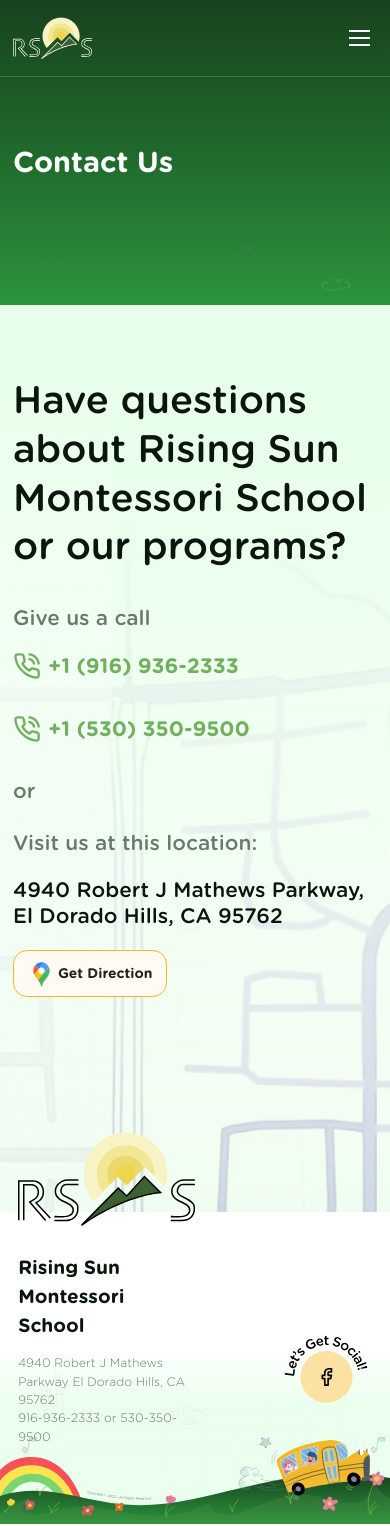
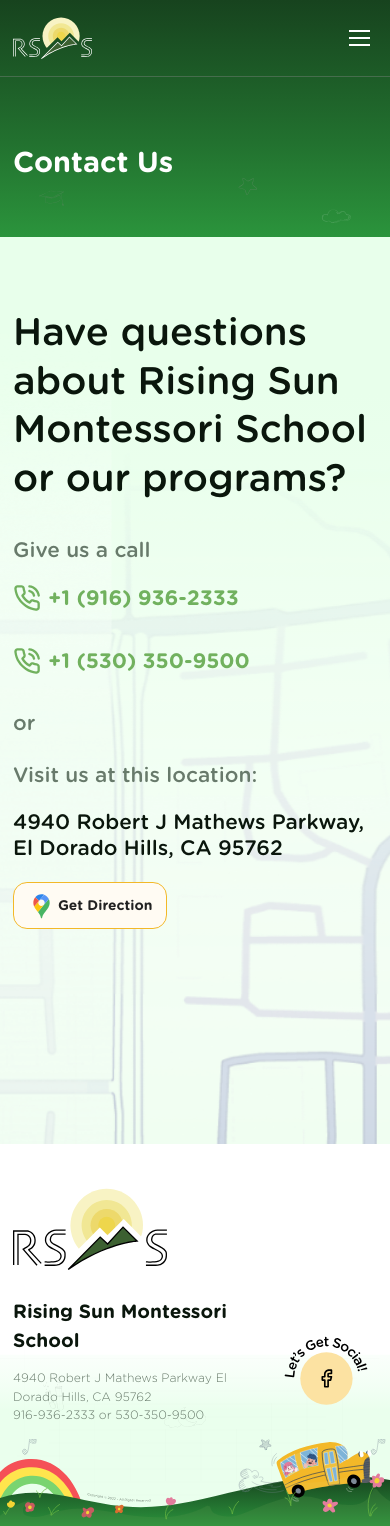
Before and after one commit to elevano2024/Risingsun, a Next.js app: page /contact in a window 390 px wide. Built offline with nearby package versions, Linux system fonts and the light colour scheme.

Commit message:
more style fixes on mobile version

```diff
--- a/src/app/about/school-metric-performance/page.tsx
+++ b/src/app/about/school-metric-performance/page.tsx
@@ -59,7 +59,7 @@
                       width={200}
                       height={80}
                     />
-                    <span className="metric_title">View Details</span>
+                    <span className="metric_title">View Details &gt;</span>
                   </div>
                 </a>
               </div>
--- a/src/app/enrollment-school-tours/page.tsx
+++ b/src/app/enrollment-school-tours/page.tsx
@@ -34,8 +34,7 @@
                   target="_blank"
                   rel="noopener noreferrer"
                 >
-                  Apply Now{" "}
-                  <img src="/images/yellowchevrom.svg" alt="Chevron" />
+                  Apply Now &gt;
                 </a>
               </div>
               <div className="cardYellow">
@@ -49,8 +48,7 @@
                   target="_blank"
                   rel="noopener noreferrer"
                 >
-                  View Form
-                  <img src="/images/yellowchevrom.svg" alt="Chevron" />
+                  View Form &gt;
                 </a>
               </div>
               <div className="cardYellow">
@@ -64,8 +62,7 @@
                   target="_blank"
                   rel="noopener noreferrer"
                 >
-                  Book Appointment
-                  <img src="/images/yellowchevrom.svg" alt="Chevron" />
+                  Book Appointment &gt;
                 </a>
               </div>
             </div>
--- a/src/components/common/footer/footer.scss
+++ b/src/components/common/footer/footer.scss
@@ -67,3 +67,24 @@
     }
   }
 }
+
+/* Phones: the address block is absolutely positioned inside a fixed-height
+ * band, so its wrapped text grows upward into the page above. Let the band
+ * grow with its own content instead. */
+@media (max-width: 47.9375rem) {
+  .footer_container {
+    height: auto;
+    min-height: 80vw;
+    padding-top: 3rem;
+  }
+
+  .footer_container__content__data {
+    position: static;
+    max-width: calc(100% - 7.5rem);
+    padding-bottom: 26vw;
+
+    .header_main__headMenu__logo {
+      max-width: 11rem;
+    }
+  }
+}
--- a/src/components/common/header/header.scss
+++ b/src/components/common/header/header.scss
@@ -356,3 +356,17 @@
     }
   }
 }
+
+@media (max-width: 47.9375rem) {
+  .header_main {
+    padding-bottom: 1rem;
+
+    &__content {
+      padding-bottom: 2rem;
+
+      &__carousel {
+        padding-bottom: 3.5rem;
+      }
+    }
+  }
+}
--- a/src/components/pages/home/index.scss
+++ b/src/components/pages/home/index.scss
@@ -9,6 +9,11 @@
     z-index: 4;
     padding-top: 11.25rem;
     margin-top: -11.25rem;
+
+    @media (max-width: 47.9375rem) {
+      padding-top: 4.5rem;
+      margin-top: -4.5rem;
+    }
 
     .home-section-1-content-1 {
       padding-bottom: 7.875rem;
--- a/src/components/pages/home/index.tsx
+++ b/src/components/pages/home/index.tsx
@@ -105,8 +105,7 @@
                   rel="noopener noreferrer"
                   className="cloudItem3"
                 >
-                  Apply Now
-                  <img src="/images/yellowchevrom.svg" alt="Chevron" />
+                  Apply Now &gt;
                 </a>
               </div>
               <div className="cloudItem">
@@ -118,8 +117,7 @@
                   target="_blank"
                   rel="noopener noreferrer"
                 >
-                  View Form
-                  <img src="/images/yellowchevrom.svg" alt="Chevron" />
+                  View Form &gt;
                 </a>
               </div>
               <div className="cloudItem">
@@ -133,8 +131,7 @@
                   rel="noopener noreferrer"
                   className="cloudItem3"
                 >
-                  Book Appointment
-                  <img src="/images/yellowchevrom.svg" alt="Chevron" />
+                  Book Appointment &gt;
                 </a>
               </div>
             </div>
@@ -175,8 +172,7 @@
         </p>
         <br />
         <a href="/our-classroom" className="yellowLink">
-          Read More on our classrooms
-          <img src="/images/yellowchevrom.svg" alt="Chevron" />
+          Read More on our classrooms &gt;
         </a>
       </div>
       <div className="gallery-section container">
@@ -237,8 +233,7 @@
         </p>
         <br />
         <a href="/our-classroom" className="yellowLink">
-          Read More on our classrooms
-          <img src="/images/yellowchevrom.svg" alt="Chevron" />
+          Read More on our classrooms &gt;
         </a>
       </div>
     </div>
```
